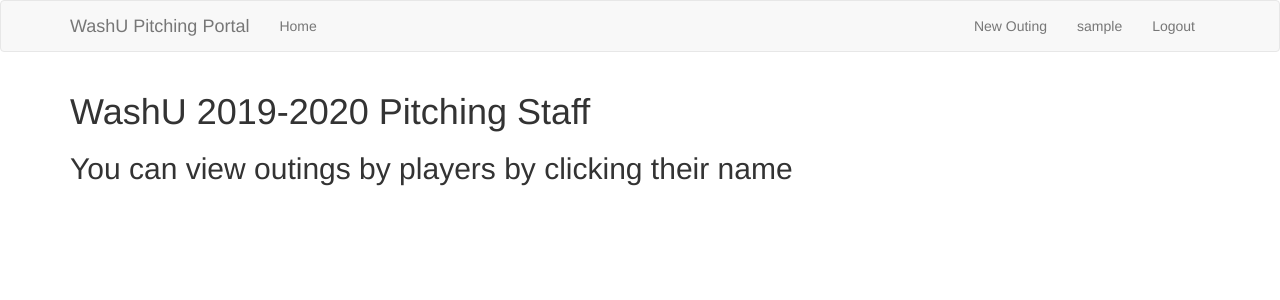
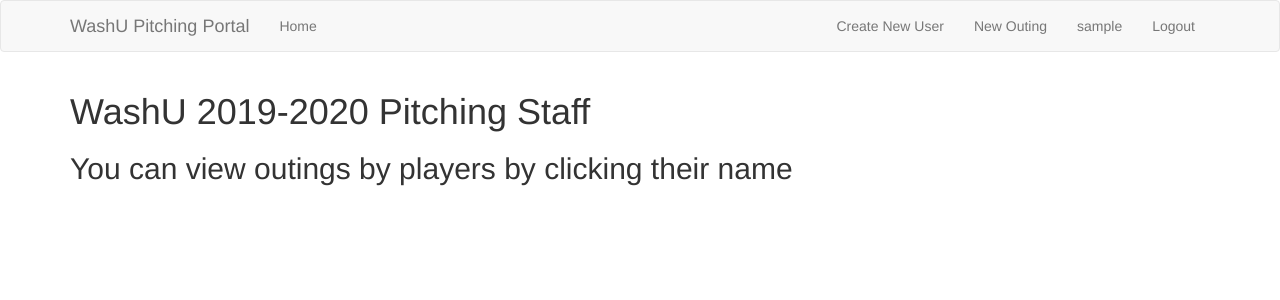
Before and after one commit to ryanloutos/WashU-Bears-Baseball-Website, a Flask app: page / in a window 1280 px wide. Shown: the top 300 px of the page. Run offline with Flask 2, Linux system fonts and the light colour scheme; the visitor is signed in with stand-in values (Sample User, id 1); data comes from the database, SQL or seed files in the repository; parts of the project's set-up code (start-up, migrations or seed data) failed here and were passed over; some libraries are stand-ins or nearby versions.

Commit message:
slight changes

```diff
--- a/app/routes.py
+++ b/app/routes.py
@@ -42,7 +42,8 @@ def logout():
 
 @app.route('/register', methods=['GET', 'POST'])
 def register():
-    if current_user.is_authenticated:
+    if not current_user.admin:
+        flash('You are not an admin and cannot create a user')
         return redirect(url_for('index'))
     form = RegistrationForm()
     if form.validate_on_submit():
@@ -155,6 +156,9 @@ def outing(outing_id):
 @app.route('/edit_outing/<outing_id>', methods=['GET', 'POST'])
 @login_required
 def edit_outing(outing_id):
+    if not current_user.admin:
+        flash("You are not an admin and cannot edit someone else's outing")
+        return redirect(url_for('index'))
     form = OutingForm()
     outing = Outing.query.filter_by(id=outing_id).first_or_404()
     user = User.query.filter_by(id=outing.user_id).first_or_404()
--- a/app/templates/base.html
+++ b/app/templates/base.html
@@ -29,6 +29,9 @@
                     {% if current_user.is_anonymous %}
                     <li><a href="{{ url_for('login') }}">Login</a></li>
                     {% else %}
+                        {% if current_user.admin %}
+                        <li><a href="{{ url_for('register') }}">Create New User</a></li>
+                        {% endif %}
                     <li><a href="{{ url_for('new_outing') }}">New Outing</a></li>
                     <li><a href="{{ url_for('user', username=current_user.username) }}">{{ current_user.username }}</a></li>
                     <li><a href="{{ url_for('logout') }}">Logout</a></li>
@@ -51,5 +54,5 @@
 
         {# application content needs to be provided in the app_content block #}
         {% block app_content %}{% endblock %}
-    </div>
+    </div><br><br><br><br><br><br><br><br>
 {% endblock %}
--- a/app/templates/login.html
+++ b/app/templates/login.html
@@ -20,6 +20,5 @@
         </p>
         <p>{{ form.remember_me() }} {{ form.remember_me.label }}</p>
         <p>{{ form.submit() }}</p>
-        <p>New User? <a href="{{ url_for('register') }}">Click to Register!</a></p>
     </form>
 {% endblock %}
```
Also changed, not shown: README.md.
